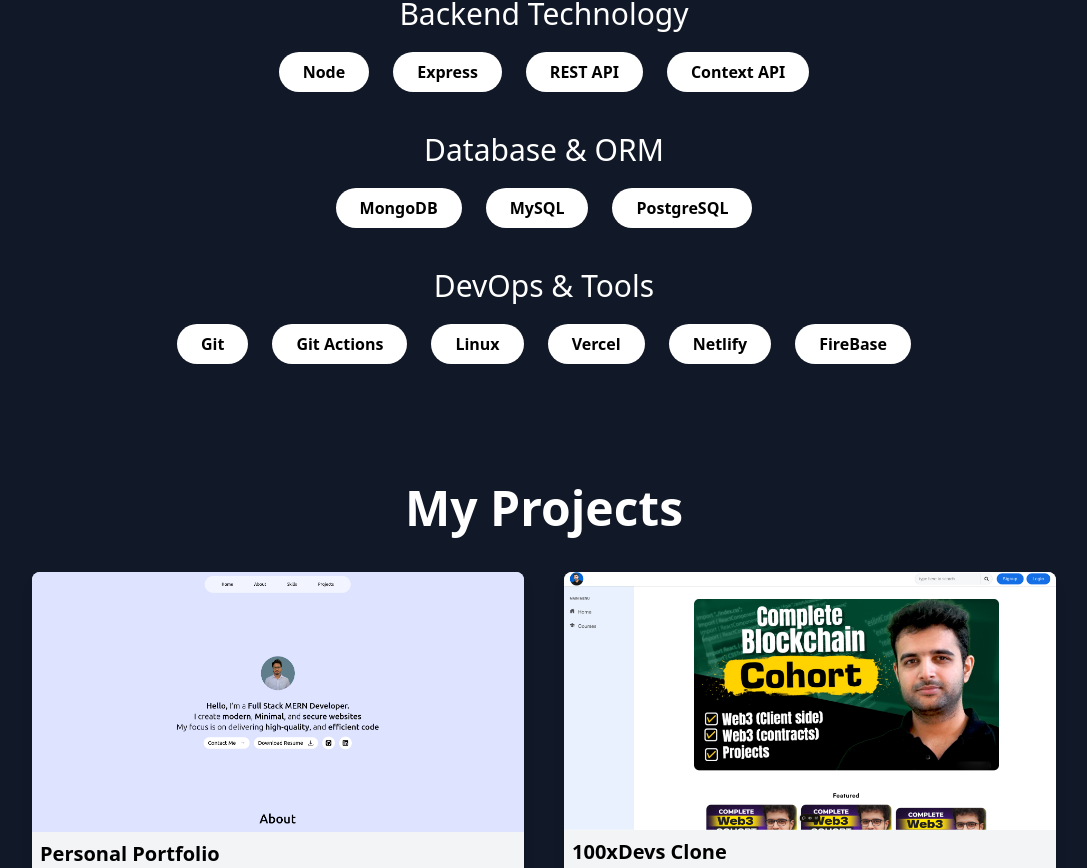
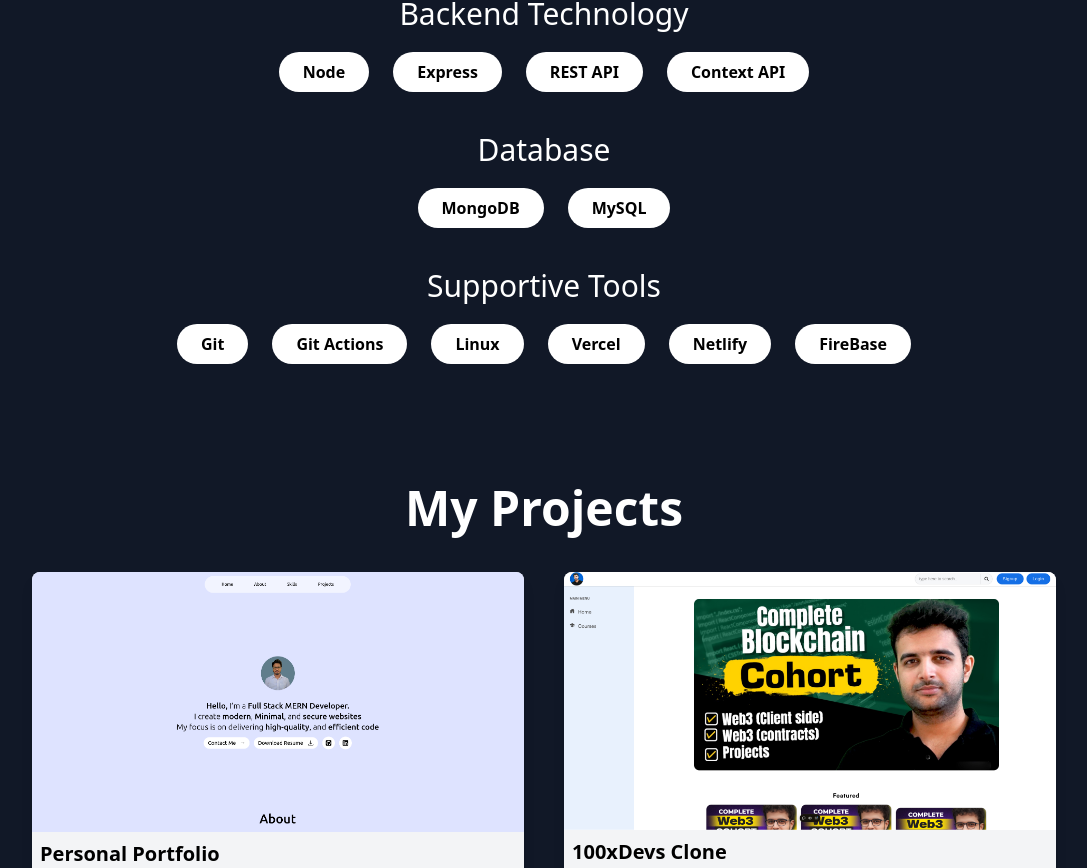
Before and after one commit to abhiishekh/FinalPortfolio, a React (Vite) app: page / in a window 1280 px wide. Shown: the part 1792-2660 px from the top of the page, without its empty margins (96-1183 px from the left). Built offline with nearby package versions, Linux system fonts and the light colour scheme.

Commit message:
changed made

```diff
--- a/src/components/Nav.tsx
+++ b/src/components/Nav.tsx
@@ -17,7 +17,7 @@
   });
 
   return (
-    <div className={`${darkmode?'bg-blue-950/60 text-white':''} bg-white/60 w-full h-16 mx-auto mt-5 rounded-full sm:w-50 md:w-75 lg:w-1/2 sticky top-5 z-10 backdrop-blur-md`}>
+    <div className={`${darkmode?'bg-blue-900/60 text-white':''} bg-white/60 w-full h-16 mx-auto mt-5 rounded-full sm:w-50 md:w-75 lg:w-1/2 sticky top-5 z-10 backdrop-blur-md`}>
       <ul className="flex items-center justify-evenly w-full h-full">
         <li className=" py-2 px-4 hover:bg-gray-300 hover:text-black rounded-full font-medium transform transition-all duration-300 ease-in-out hover:shadow-lg">
           <a className="nav-item" href="#home">Home</a>
--- a/src/components/Skills.tsx
+++ b/src/components/Skills.tsx
@@ -67,7 +67,7 @@
         </div>
       </div>
       <div className=" flex flex-col ">
-      <h3 className={darkmode?"text-white text-3xl font-medium mb-5":"text-3xl font-medium mb-5"}>Database & ORM</h3>
+      <h3 className={darkmode?"text-white text-3xl font-medium mb-5":"text-3xl font-medium mb-5"}>Database</h3>
         <div className=" mb-10 lg:w-60*2 text-center mx-auto">
             <ul className=" flex flex-wrap gap-6 items-center justify-center">
                 <li className=" font-semibold px-6 py-2 bg-white rounded-full transform transition-transform duration-200 ease-in-out hover:scale-110">
@@ -76,9 +76,9 @@
                 <li className=" font-semibold px-6 py-2 bg-white rounded-full transform transition-transform duration-200 ease-in-out hover:scale-110">
                     <p>MySQL</p>
                 </li>
-                <li className=" font-semibold px-6 py-2 bg-white rounded-full transform transition-transform duration-200 ease-in-out hover:scale-110">
+                {/* <li className=" font-semibold px-6 py-2 bg-white rounded-full transform transition-transform duration-200 ease-in-out hover:scale-110">
                     <p>PostgreSQL</p>
-                </li>
+                </li> */}
                 {/* <li className=" font-semibold px-6 py-2 bg-white rounded-full transform transition-transform duration-200 ease-in-out hover:scale-110">
                     <p>Redis</p>
                 </li> */}
@@ -88,7 +88,7 @@
         </div>
       </div>
       <div className=" flex flex-col ">
-      <h3 className={darkmode?"text-white text-3xl font-medium mb-5":"text-3xl font-medium mb-5"}>DevOps & Tools</h3>
+      <h3 className={darkmode?"text-white text-3xl font-medium mb-5":"text-3xl font-medium mb-5"}>Supportive Tools</h3>
         <div className=" mb-10 lg:w-60*2 text-center mx-auto">
             <ul className=" flex flex-wrap gap-6 items-center justify-center">
                 <li className=" font-semibold px-6 py-2 bg-white rounded-full transform transition-transform duration-200 ease-in-out hover:scale-110">
```
